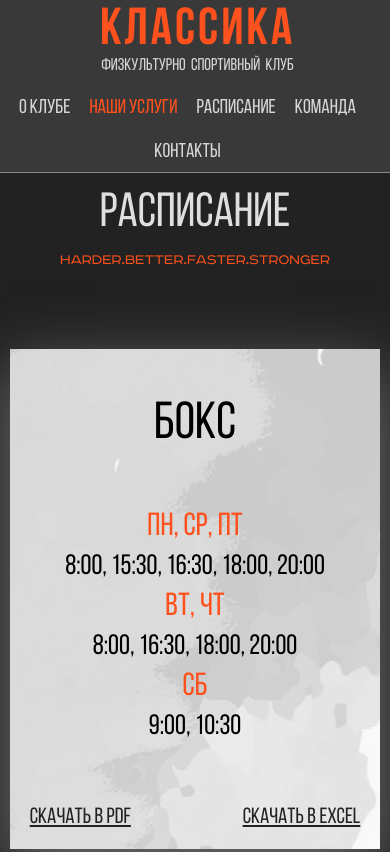
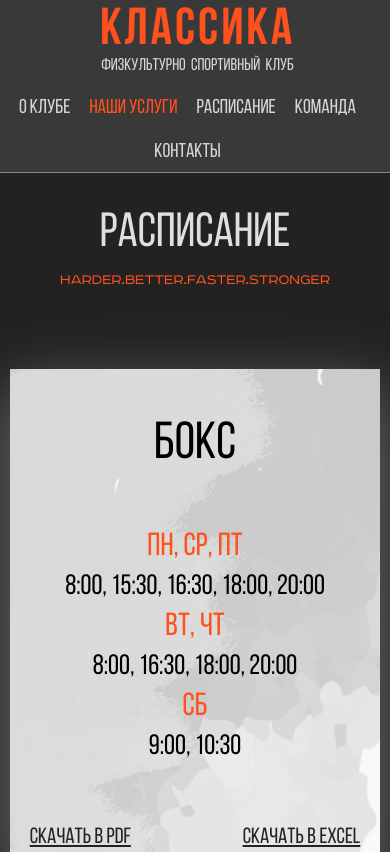
Before and after one commit to fsc-classic/fsc-classic.github.io, a plain HTML site: page timetable.html in a window 390 px wide. Shown: the top 852 px of the page. Drawn offline with Linux system fonts and the light colour scheme.

Commit message:
Update main.css

```diff
--- a/css/main.css
+++ b/css/main.css
@@ -2073,7 +2073,7 @@ template {
     background-color: #222; }
     .timetableNewPage-black {
       color: #dfdfdf;
-      padding-top: 190px; }
+      padding-top: 210px; }
   .timetableSection {
     background-image: url("../img/timetable-bg1.png");
     width: 95%;
```
